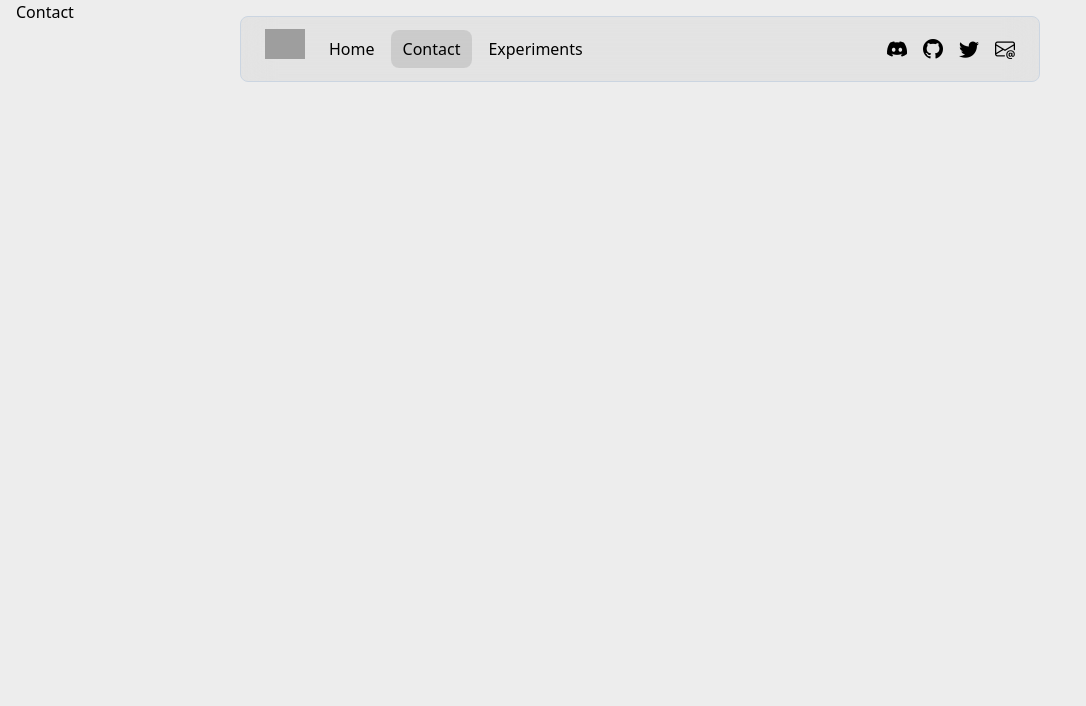
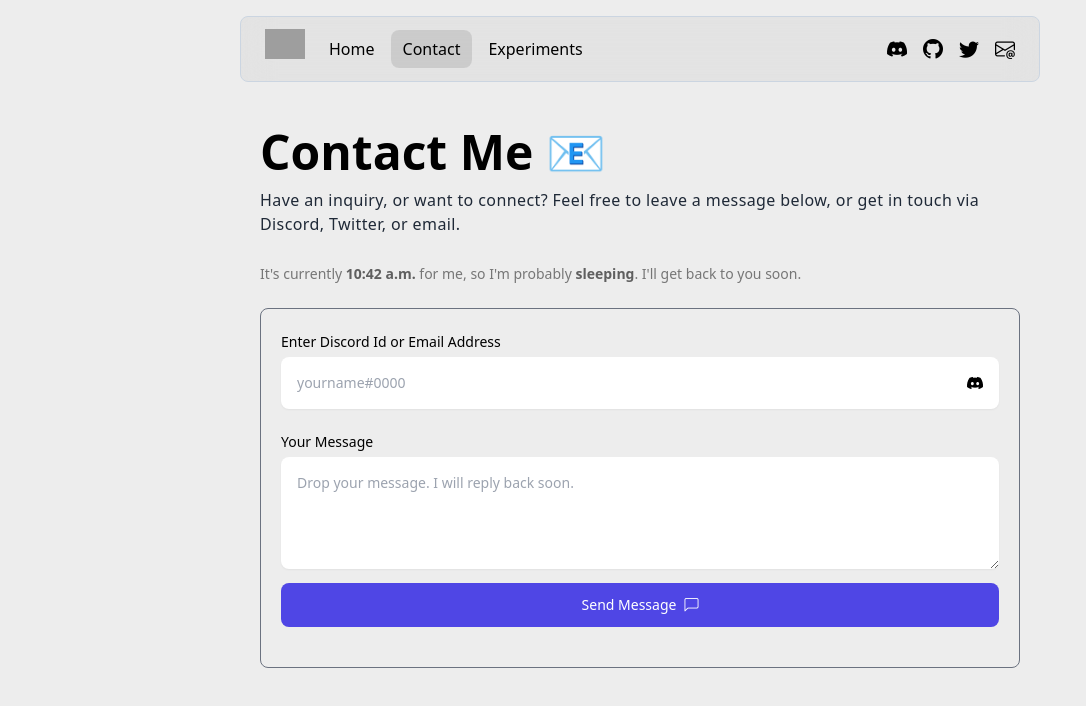
Before and after one commit to hellofaizan/hellofaizan.me, a Next.js app: page /contact in a window 1280 px wide. Shown: the top 706 px of the page, without its empty margins (0-1086 px from the left). Built offline with nearby package versions, Linux system fonts and the light colour scheme; no server answers; grey boxes are pictures that could not be loaded.

Commit message:
Contact Page

```diff
--- a/src/pages/contact.js
+++ b/src/pages/contact.js
@@ -1,8 +1,111 @@
 import React from 'react'
+import TimeStatus from './utils/timestatus'
+import { useRef, useState } from 'react'
 
 const Contact = () => {
+
+  const email = useRef("");
+  const message = useRef("");
+  const [sending, setSending] = useState(false);
+  const [errMsg, setErrMsg] = useState("");
+
+  const sendMessage = async () => {
+    if (email.current == "" || message.current == "") return setErrMsg("Please fill out all fields!");
+    const response = new XMLHttpRequest();
+
+    response.open("POST", process.env.NEXT_PUBLIC_WEBHOOK_URL);
+    response.setRequestHeader('Content-type', 'application/json');
+    setSending(true);
+
+    const timestamp = new Date();
+
+    const msgEmbed = {
+      title: `Message by ` + email.current,
+      description: message.current,
+      color: hexToDecimal("#FFE900"),
+      timestamp: timestamp.toISOString(),
+    }
+
+    const params = {
+      username: "dc.hellofaizan.me",
+      content: "<@890232380265222215>",
+      embeds: [msgEmbed]
+    }
+    response.send(JSON.stringify(params));
+    response.onload = () => {
+      if (response.status >= 200 && response.status < 400) {
+        setSending(false);
+        setErrMsg("Message sent successfully!");
+      } else {
+        setSending(false);
+        setErrMsg("Something went wrong!");
+      }
+    }
+
+    function hexToDecimal(hex) {
+      return parseInt(hex.replace("#", ""), 16)
+    }
+  }
   return (
-    <div>Contact</div>
+    <>
+      <div className='container flex flex-col max-w-[760px] mx-auto md:mt-32 mt-24 sm:mt-32'>
+        <h1 className='font-bold text-3xl sm:text-5xl mb-3'>Contact Me 📧</h1>
+        <p className="text-gray-800 dark:text-gray-300 leading-6 tracking-wide">
+          Have an inquiry, or want to connect? Feel free to leave a message below, or get in touch via Discord, Twitter, or email.
+        </p>
+        <TimeStatus />
+
+        <div className='relative overflow-hidden rounded-lg p-5 mb-10 border border-gray-500' >
+
+          <div>
+            <label htmlFor="email" className="text-sm font-medium">Enter Discord Id or Email Address</label>
+
+            <div className="relative mt-1">
+              <input
+                type="text"
+                onChange={e => (email.current = e.target.value)}
+                className="w-full rounded-lg dark:bg-[#353638] text-black dark:text-white border-gray-200 p-4 pr-12 text-sm shadow-sm"
+                placeholder="yourname#0000"
+              />
+              <span className="absolute inset-y-0 right-4 inline-flex items-center">
+                <i className="bi bi-discord"></i>
+              </span>
+            </div>
+          </div>
+
+          <div className='mt-5'>
+            <label htmlFor="message" className="text-sm font-medium">Your Message</label>
+
+            <div className="relative mt-1">
+              <textarea
+                id="message"
+                rows="4"
+                onChange={e => (message.current = e.target.value)}
+                className="w-full dark:bg-[#353638] rounded-lg text-black dark:text-white border-gray-200 p-4 mb-2 pr-12 text-sm shadow-sm"
+                placeholder="Drop your message. I will reply back soon."
+              />
+            </div>
+          </div>
+
+          <button
+            type='button'
+            onClick={sendMessage}
+            className="block w-full rounded-lg bg-indigo-600 px-5 py-3 text-sm font-medium text-white"
+          >
+            <span>
+              Send Message
+              {sending && <i class="bi bi-stop-circle animate-spin ml-2"></i>}
+              {!sending && <i className="bi bi-chat-left ml-2"></i>}
+            </span>
+          </button>
+
+          <p className="text-center text-sm mt-5 text-gray-500">
+            {errMsg}
+          </p>
+        </div>
+
+      </div>
+    </>
   )
 }
 
--- /dev/null
+++ b/src/pages/utils/timestatus.js
@@ -0,0 +1,28 @@
+import React from 'react'
+import { useEffect, useState } from "react";
+
+const TimeStatus = () => {
+    const [time, setTime] = useState("00:00:00 p.m.");
+    const [awake, setAwake] = useState(true);
+
+    function updateTime() {
+        let current = new Date().toLocaleString("en-In", { timeZone: "Asia/Kolkata" });
+        setTime(`${current.slice(-11, -6)}${current.slice(-3, -1)}.m.`);
+        setTimeout(updateTime, 60 * 1000);
+
+        if (new Date().getHours() < 7) setAwake(false);
+    }
+    useEffect(() => {
+        updateTime();
+    }, []);
+  return (
+    <p className="text-black/50 dark:text-white/50 text-sm mt-7 mb-6">
+            It&apos;s currently <span className="font-semibold text-black/60 dark:text-white/60">{time}</span> for me, so I&apos;m
+            probably{" "}
+            <span className="font-semibold text-black/60 dark:text-white/60">{awake ? "awake" : "sleeping"}</span>. I&apos;ll
+            get back to you soon.
+        </p>
+  )
+}
+
+export default TimeStatus
```
Also changed, not shown: 1 other file (tests, documents, lock files or other folders).
